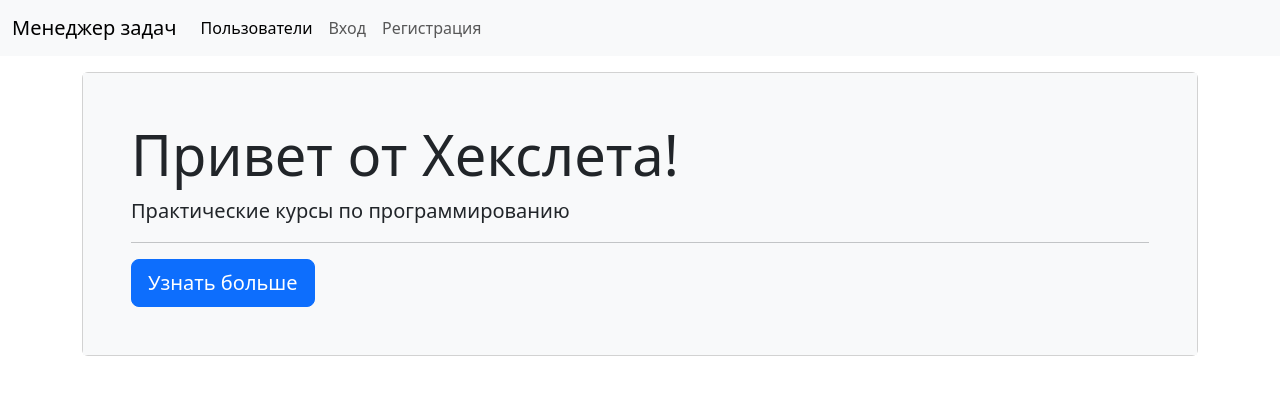
After one commit to nightguard322/python-project-52, a Django app: page / in a window 1280 px wide. The commit adds this page. Shown: the top 395 px of the page. Run offline with Django 5.2, Linux system fonts and the light colour scheme.

Commit message:
added main page

```diff
--- a/labels/views.py
+++ b/labels/views.py
@@ -16,14 +16,14 @@ from django.urls import reverse_lazy
 # Create your views here.
 class LabelListView(ListView):
     model = Label
-    template_name = 'index.html'
+    template_name = 'labels_index.html'
     success_url = reverse_lazy('labels:index')
     context_object_name = 'labels'
 
 class LabelBaseView():
     model = Label
     form_class = LabelBaseForm
-    template_name = 'label_form.html'
+    template_name = 'labels_form.html'
     success_url = reverse_lazy("labels:index")
     success_message = None
 
@@ -40,7 +40,7 @@ class LabelUpdateView(LoginRequiredMixin, LabelBaseView, UpdateView):
 
 class LabelDeleteView(LoginRequiredMixin, DeleteView):
     model = Label
-    template_name = 'delete.html'
+    template_name = 'labels_delete.html'
     success_url = reverse_lazy('labels:index')
     context_object_name = 'label'
 
--- a/task_manager/urls.py
+++ b/task_manager/urls.py
@@ -16,6 +16,7 @@ Including another URLconf
 """
 from django.contrib import admin
 from django.urls import path, include, reverse_lazy
+from django.views.generic import TemplateView
 from .views import CrispyLoginView, UserLogoutView
 from django.contrib.auth.views import LogoutView
 from django.urls import clear_url_caches
@@ -26,6 +27,7 @@ clear_url_caches()
 urlpatterns = [
     # path('', task_views.index, name='index'),
     path('accounts/', include('accounts.urls')),
+    path('', TemplateView.as_view(template_name='index.html'), name='home'),
     path('', include('tasks.urls')),
     path('labels/', include('labels.urls')),
     path('login/', CrispyLoginView.as_view(), name='login'),
--- a/templates/includes/header.html
+++ b/templates/includes/header.html
@@ -1,6 +1,6 @@
 <nav class="navbar navbar-expand-lg bg-body-tertiary">
   <div class="container-fluid">
-    <a class="navbar-brand" href="#">Менеджер задач</a>
+    <a class="navbar-brand" href="/">Менеджер задач</a>
     <button class="navbar-toggler" type="button" data-bs-toggle="collapse" data-bs-target="#navbarSupportedContent" aria-controls="navbarSupportedContent" aria-expanded="false" aria-label="Toggle navigation">
       <span class="navbar-toggler-icon"></span>
     </button>
--- /dev/null
+++ b/templates/index.html
@@ -0,0 +1,12 @@
+{% extends 'base/layout.html' %}
+
+{% block content %}
+<div class="card mt-3">
+  <div class="card-body p-5 bg-light">
+    <h1 class="card-title display-4">Привет от Хекслета!</h1>
+    <p class="card-text lead">Практические курсы по программированию</p>
+    <hr>
+    <a href="#" class="btn btn-primary btn-lg">Узнать больше</a>
+  </div>
+</div>
+{% endblock %}
```
Also changed, not shown: templates/registration/login.html (+1 -7 lines), db.sqlite3, labels/templates/labels_delete.html (renamed from labels/templates/delete.html), labels/templates/labels_form.html (renamed from labels/templates/label_form.html), labels/templates/labels_index.html (renamed from labels/templates/index.html).
